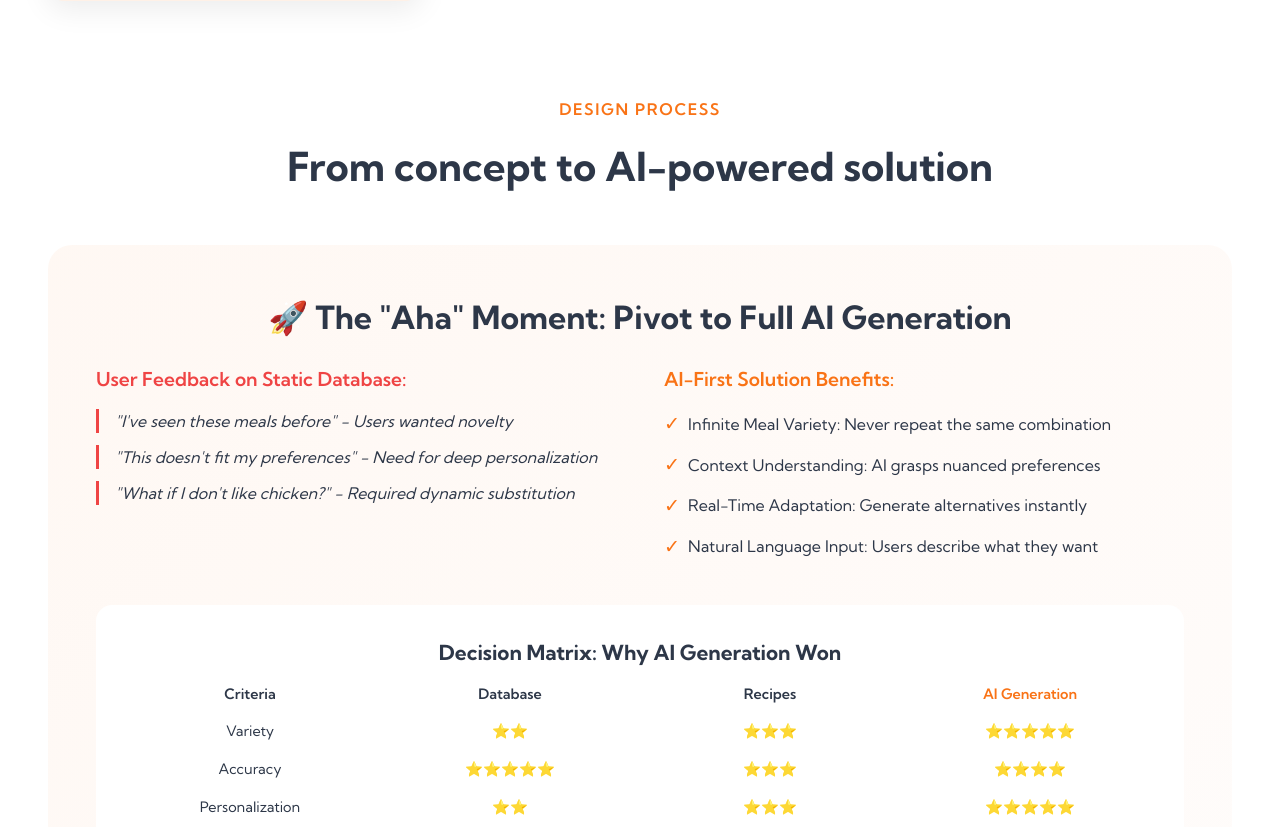
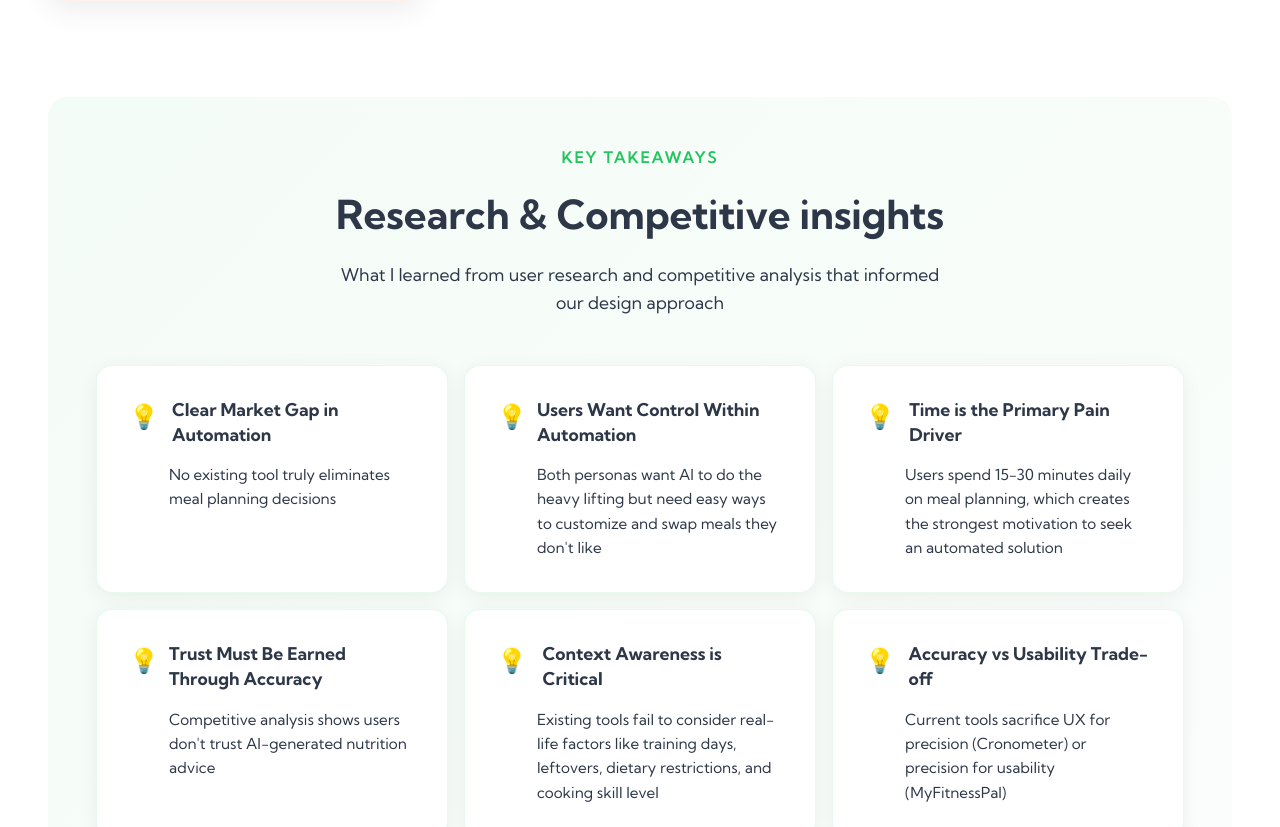
Before and after one commit to ruitaocchen10/portfolio-nextjs, a Next.js app: page /projects/macro-meal in a window 1280 px wide. Shown: the part 4213-5040 px from the top of the page. Built offline with nearby package versions, Linux system fonts and the light colour scheme.

Commit message:
content updates

```diff
--- a/app/about/page.tsx
+++ b/app/about/page.tsx
@@ -58,7 +58,7 @@ export default function About() {
                 color: 'var(--text-secondary)',
                 marginBottom: '2rem'
               }}>
-                A passionate UX/UI designer who believes that great design is not just about making things look beautiful—it's about solving real problems and creating meaningful experiences that connect with people.
+                The possibilities of creation are greater than ever before. More tools than ever before are allowing people to create faster and more effective solutions to their problems and needs. I'm implementing all the tools I have at my disposal to create solutions in fitness, cooking, sports, music, and other industries that I am passionate about.
               </p>
 
               <div style={{
@@ -300,97 +300,6 @@ export default function About() {
           </div>
         </section>
 
-        {/* Values Section */}
-        <section style={{
-          padding: '4rem 3rem',
-          maxWidth: '1400px',
-          margin: '0 auto'
-        }}>
-          <div style={{ textAlign: 'center', marginBottom: '4rem' }}>
-            <h2 style={{
-              fontSize: '2.5rem',
-              fontWeight: '700',
-              marginBottom: '1rem',
-              color: 'var(--primary-dark)'
-            }}>
-              What Drives Me
-            </h2>
-            <p style={{
-              fontSize: '1.2rem',
-              color: 'var(--text-secondary)',
-              maxWidth: '600px',
-              margin: '0 auto'
-            }}>
-              The principles that guide my design philosophy and approach to every project.
-            </p>
-          </div>
-
-          <div style={{
-            display: 'grid',
-            gridTemplateColumns: 'repeat(auto-fit, minmax(300px, 1fr))',
-            gap: '2rem'
-          }}>
-            {[
-              {
-                icon: '🎯',
-                title: 'User-Centered',
-                description: 'Every design decision starts with understanding user needs, pain points, and motivations.'
-              },
-              {
-                icon: '🔄',
-                title: 'Iterative Process',
-                description: 'Great design emerges through continuous testing, learning, and refinement.'
-              },
-              {
-                icon: '💡',
-                title: 'Problem Solving',
-                description: 'Design is not just about aesthetics—it\'s about finding elegant solutions to complex challenges.'
-              }
-            ].map((value, index) => (
-              <div
-                key={index}
-                style={{
-                  background: 'white',
-                  padding: '2.5rem',
-                  borderRadius: '24px',
-                  textAlign: 'center',
-                  boxShadow: '0 8px 30px rgba(0, 0, 0, 0.08)',
-                  transition: 'transform 0.3s ease',
-                  border: '1px solid rgba(255, 255, 255, 0.2)'
-                }}
-                onMouseEnter={(e) => {
-                  e.currentTarget.style.transform = 'translateY(-8px)';
-                }}
-                onMouseLeave={(e) => {
-                  e.currentTarget.style.transform = 'translateY(0)';
-                }}
-              >
-                <div style={{
-                  fontSize: '3rem',
-                  marginBottom: '1rem'
-                }}>
-                  {value.icon}
-                </div>
-                <h3 style={{
-                  fontSize: '1.5rem',
-                  fontWeight: '600',
-                  marginBottom: '1rem',
-                  color: 'var(--primary-dark)'
-                }}>
-                  {value.title}
-                </h3>
-                <p style={{
-                  fontSize: '1rem',
-                  lineHeight: '1.6',
-                  color: 'var(--text-secondary)'
-                }}>
-                  {value.description}
-                </p>
-              </div>
-            ))}
-          </div>
-        </section>
-
         {/* CTA Section */}
         <section style={{
           padding: '4rem 3rem',
--- a/app/projects/macro-meal/page.tsx
+++ b/app/projects/macro-meal/page.tsx
@@ -661,6 +661,120 @@ export default function MacroMealProject() {
                     </div>
                   </div>
                 ))}
+              </div>
+            </section>
+
+            {/* Key Takeaways from Research & Competitive Analysis */}
+            <section style={{ marginBottom: '6rem' }}>
+              <div style={{
+                background: 'linear-gradient(135deg, rgba(34, 197, 94, 0.05), rgba(22, 163, 74, 0.02))',
+                padding: '3rem',
+                borderRadius: '20px'
+              }}>
+                <div style={{ textAlign: 'center', marginBottom: '3rem' }}>
+                  <p style={{
+                    fontSize: '1rem',
+                    fontWeight: '600',
+                    color: '#22c55e',
+                    marginBottom: '1rem',
+                    textTransform: 'uppercase',
+                    letterSpacing: '0.1em'
+                  }}>
+                    KEY TAKEAWAYS
+                  </p>
+                  <h2 style={{
+                    fontSize: '2.5rem',
+                    fontWeight: '700',
+                    marginBottom: '1rem',
+                    color: 'var(--primary-dark)'
+                  }}>
+                    Research & Competitive insights
+                  </h2>
+                  <p style={{
+                    fontSize: '1.1rem',
+                    lineHeight: '1.6',
+                    color: 'var(--text-secondary)',
+                    maxWidth: '600px',
+                    margin: '0 auto'
+                  }}>
+                    What I learned from user research and competitive analysis that informed our design approach
+                  </p>
+                </div>
+
+                <div style={{
+                  display: 'grid',
+                  gridTemplateColumns: 'repeat(auto-fit, minmax(350px, 1fr))',
+                  gap: '1rem'
+                }}>
+                  {[
+                    {
+                      title: 'Clear Market Gap in Automation',
+                      insight: 'No existing tool truly eliminates meal planning decisions'
+                    },
+                    {
+                      title: 'Users Want Control Within Automation',
+                      insight: 'Both personas want AI to do the heavy lifting but need easy ways to customize and swap meals they don\'t like'
+                    },
+                    {
+                      title: 'Time is the Primary Pain Driver',
+                      insight: 'Users spend 15-30 minutes daily on meal planning, which creates the strongest motivation to seek an automated solution'
+                    },
+                    {
+                      title: 'Trust Must Be Earned Through Accuracy',
+                      insight: 'Competitive analysis shows users don\'t trust AI-generated nutrition advice'
+                    },
+                    {
+                      title: 'Context Awareness is Critical',
+                      insight: 'Existing tools fail to consider real-life factors like training days, leftovers, dietary restrictions, and cooking skill level'
+                    },
+                    {
+                      title: 'Accuracy vs Usability Trade-off',
+                      insight: 'Current tools sacrifice UX for precision (Cronometer) or precision for usability (MyFitnessPal)'
+                    }
+                  ].map((takeaway, index) => (
+                    <div key={index} style={{
+                      background: 'white',
+                      padding: '2rem',
+                      borderRadius: '16px',
+                      boxShadow: '0 4px 20px rgba(0, 0, 0, 0.06)',
+                      border: '1px solid rgba(34, 197, 94, 0.1)'
+                    }}>
+                      <div style={{
+                        display: 'flex',
+                        alignItems: 'flex-start',
+                        gap: '1rem',
+                        marginBottom: '1rem'
+                      }}>
+                        <span style={{
+                          color: '#22c55e',
+                          fontSize: '1.5rem',
+                          fontWeight: '700',
+                          minWidth: '24px'
+                        }}>
+                          💡
+                        </span>
+                        <h3 style={{
+                          fontSize: '1.1rem',
+                          fontWeight: '700',
+                          color: 'var(--primary-dark)',
+                          margin: 0,
+                          lineHeight: '1.4'
+                        }}>
+                          {takeaway.title}
+                        </h3>
+                      </div>
+                      <p style={{
+                        fontSize: '0.95rem',
+                        lineHeight: '1.6',
+                        color: 'var(--text-secondary)',
+                        margin: 0,
+                        paddingLeft: '2.5rem'
+                      }}>
+                        {takeaway.insight}
+                      </p>
+                    </div>
+                  ))}
+                </div>
               </div>
             </section>
 
@@ -1566,12 +1680,6 @@ export default function MacroMealProject() {
                     title: 'Infinite Variety',
                     description: 'Never repeat the same meal combination with AI-generated options',
                     metric: 'Unlimited combinations'
-                  },
-                  {
-                    icon: '🧠',
-                    title: 'Zero Mental Overhead',
-                    description: 'Effortless meal planning that adapts to user preferences and constraints',
-                    metric: 'Truly automated'
                   }
                 ].map((achievement, index) => (
                   <div key={index} style={{
--- a/app/projects/prommuni/page.tsx
+++ b/app/projects/prommuni/page.tsx
@@ -248,7 +248,7 @@ export default function PrommuniProtected() {
                 </div>
                 <div>
                   <strong style={{ color: 'var(--primary-dark)' }}>Duration:</strong>
-                  <div style={{ color: 'var(--text-secondary)' }}>January 2025 - Present</div>
+                  <div style={{ color: 'var(--text-secondary)' }}>November 2024 - Present</div>
                 </div>
                 <div>
                   <strong style={{ color: 'var(--primary-dark)' }}>Status:</strong>
```
